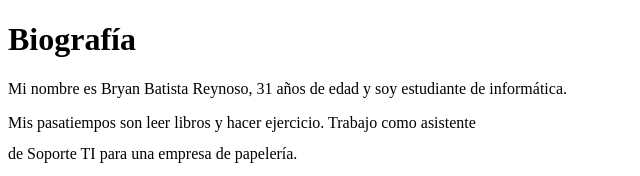
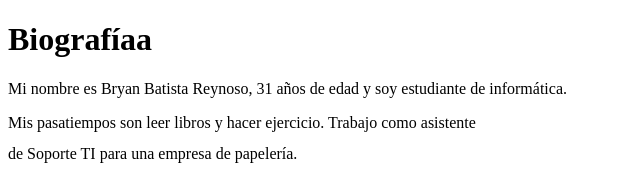
Before and after one commit to Bryanbatista31/biografiaconfoto.github.io, a plain HTML site: page index.html in a window 1280 px wide. Shown: the top 176 px of the page, 0-640 px from the left. Drawn offline with Linux system fonts and the light colour scheme; files whose address does not match are found by name.

Commit message:
Update index.html

```diff
--- a/index.html
+++ b/index.html
@@ -8,7 +8,7 @@
 <body>
     <p>
 
-        <h1>Biografía</h1>
+        <h1>Biografíaa</h1>
         <p>Mi nombre es Bryan Batista Reynoso, 31 años de edad y soy estudiante de informática. <pre></pre>
             Mis pasatiempos son leer libros y hacer ejercicio. Trabajo como asistente <pre></pre>
             de Soporte TI para una empresa de papelería.  </p>
```
